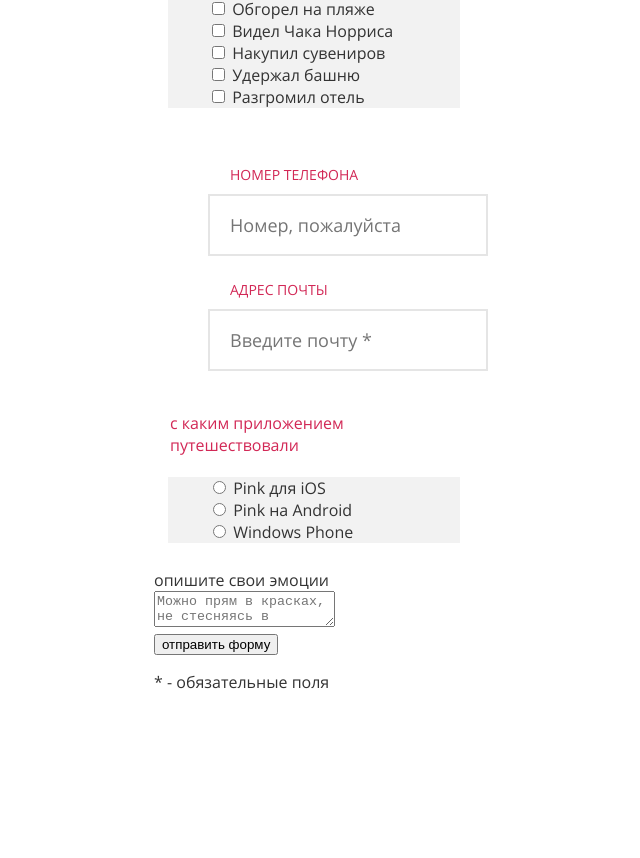
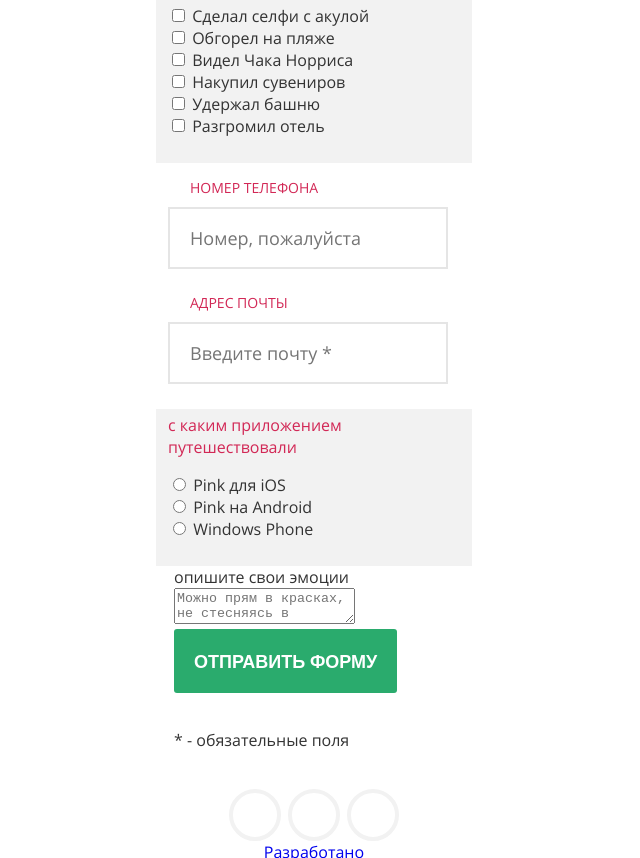
Before and after one commit to justrini/1149589-pink-18, a website: page source/form.html in a window 1280 px wide. Shown: the part 1154-2012 px from the top of the page, without its empty margins (326-966 px from the left). Drawn offline with nearby package versions, Linux system fonts and the light colour scheme; files that its build step writes are made by us from their sources.

Commit message:
3part done

```diff
--- a/source/form.html
+++ b/source/form.html
@@ -72,7 +72,7 @@
           </li>
         </ul>
       </fieldset>
-      <fieldset class="main__achievment">
+      <fieldset class="main__achievment ">
         <legend class="main-legend">Ваши безбашенные достижения в путешествии</legend>
         <ul class="main__achievment-list form-list">
           <li class="main__achievment-item form-list__item">
@@ -131,6 +131,7 @@
           </li>
         </ul>
       </fieldset>
+      <div class="main__form-wrapper">
         <div class="main__text">
           <label for="story">опишите свои эмоции</label>
           <textarea name="description" id="story" placeholder="Можно прям в красках, не стесняясь в выражениях"
@@ -143,29 +144,32 @@
           <p class="main__note">
             <span class="main__span">*</span> - обязательные поля</p>
         </div>
+      </div>
     </form>
   </div>
 </main>
 
 <footer class="footer">
+  <div class="footer__wrapper wrapper">
     <a class="footer__logo" href="index.html">
-    <svg class="footer__logo-image"></svg>
+      <img class="footer__logo-image"></img>
     </a>
-  <div class="footer__social">
-    <a class="footer__btn" href="#">
-      <svg class="footer__btn--twitter"></svg>
+    <div class="footer__social social">
+      <a class="social__link" href="#">
+        <i class="social__btn social__btn--twitter"></i>
       </a>
-    <a class="footer__btn" href="#">
-      <svg class="footer__btn--facebook"></svg>
+      <a class="social__link" href="#">
+        <i class="social__btn social__btn--facebook"></i>
       </a>
-    <a class="footer__btn" href="#">
-      <svg class="footer__btn--youtube"></svg>
+      <a class="social__link" href="#">
+        <i class="social__btn social__btn--youtube"></i>
       </a>
     </div>
     <a class="footer__copyright" href="https://htmlacademy.ru/intensive/adaptive">
-    <svg class="footer__copyright-svg"></svg>
+      <img class="footer__copyright-svg"></img>
       <span class="footer__copyright-text">Разработано</span>
     </a>
+  </div>
 </footer>
 
 </html>
--- a/source/sass/blocks/clients-cards.scss
+++ b/source/sass/blocks/clients-cards.scss
@@ -19,6 +19,16 @@
   font-size: 14px;
   line-height: 24px;
   color: #283645;
+}
+
+.review__toggle {
+  content: "";
+  display: inline-block;
+  width: 13px;
+  height: 13px;
+  background-image: url(../img/icon-heart.svg);
+  background-repeat: no-repeat;
+  background-size: 13px 13px;
 }
 
 .clients-cards__wrap {
--- a/source/sass/blocks/filter.scss
+++ b/source/sass/blocks/filter.scss
@@ -6,5 +6,12 @@
 
 .filter__wrapper {
   padding: 20px;
+}
 
+.filter__scale {
+  width: 240px;
+  height: 1px;
+  margin: auto;
+  border-bottom: 2px solid #000;
+  margin-bottom: 30px;
 }
--- a/source/sass/blocks/filter__settings.scss
+++ b/source/sass/blocks/filter__settings.scss
@@ -3,7 +3,8 @@
   list-style: none;
   width: 215px;
   height: 50px;
-  margin: 36px auto 73px;
+  margin: 0 auto;
   padding: 0 10px 0 0;
   align-items: center;
+  justify-content: space-around;
 }
--- a/source/sass/blocks/footer.scss
+++ b/source/sass/blocks/footer.scss
@@ -0,0 +1,10 @@
+.footer__social {
+  display: flex;
+  justify-content: space-around;
+
+}
+
+.footer__copyright {
+  display: flex;
+  justify-content: center;
+}
--- a/source/sass/blocks/form-list.scss
+++ b/source/sass/blocks/form-list.scss
@@ -0,0 +1,4 @@
+.form__list-form {
+  margin: 0;
+  padding: 0;
+}
--- a/source/sass/blocks/main.scss
+++ b/source/sass/blocks/main.scss
@@ -0,0 +1,32 @@
+.main__wrapper {
+  max-width: 320px;
+  margin: 0 auto;
+}
+
+.main__explonation {
+  margin-top: 55px;
+  padding: 0 20px;
+  text-align: center;
+  font-size: 14px;
+  line-height: 30px;
+  color: #283645;
+}
+
+.main__button-submit {
+  font-size: 18px;
+  line-height: 30px;
+  font-weight: 700;
+  color: #fff;
+  font-family: inherit;
+  padding: 17px 20px;
+  margin-bottom: 20px;
+  text-transform: uppercase;
+  border: 0;
+  border-radius: 3px;
+  background-color: #2aab6d;
+  cursor: pointer;
+}
+
+.main__form-wrapper {
+  padding: 0 20px;
+}
--- a/source/sass/blocks/main__achievment.scss
+++ b/source/sass/blocks/main__achievment.scss
@@ -1,12 +1,15 @@
 .form-list {
-  list-style-type: none;
+  padding: 0;
+  list-style: none;
+
 }
 
-.main__achievment-list,
-.main__device-list {
+.main__achievment,
+.main__device {
   background-color: #f2f2f2;
 }
 
 .main-legend {
+  display: contents;
   color: #d22856;
 }
--- a/source/sass/blocks/social.scss
+++ b/source/sass/blocks/social.scss
@@ -0,0 +1,13 @@
+.social {
+  display: flex;
+  align-items: center;
+  width: 178px;
+  margin: 0 auto;
+}
+
+.social__link {
+  width: 44px;
+  height: 44px;
+  border: 4px solid #f2f2f2;
+  border-radius: 50%;
+}
--- a/source/sass/style.scss
+++ b/source/sass/style.scss
@@ -44,6 +44,7 @@
 @import "blocks/main__device.scss";
 @import "blocks/main__text.scss";
 @import "blocks/form.scss";
+@import "blocks/form-list.scss";
 
 @font-face {
   font-family: MYRIADPRO-REGULAR;
```
Lines whose indentation alone changed are shown as unchanged.
